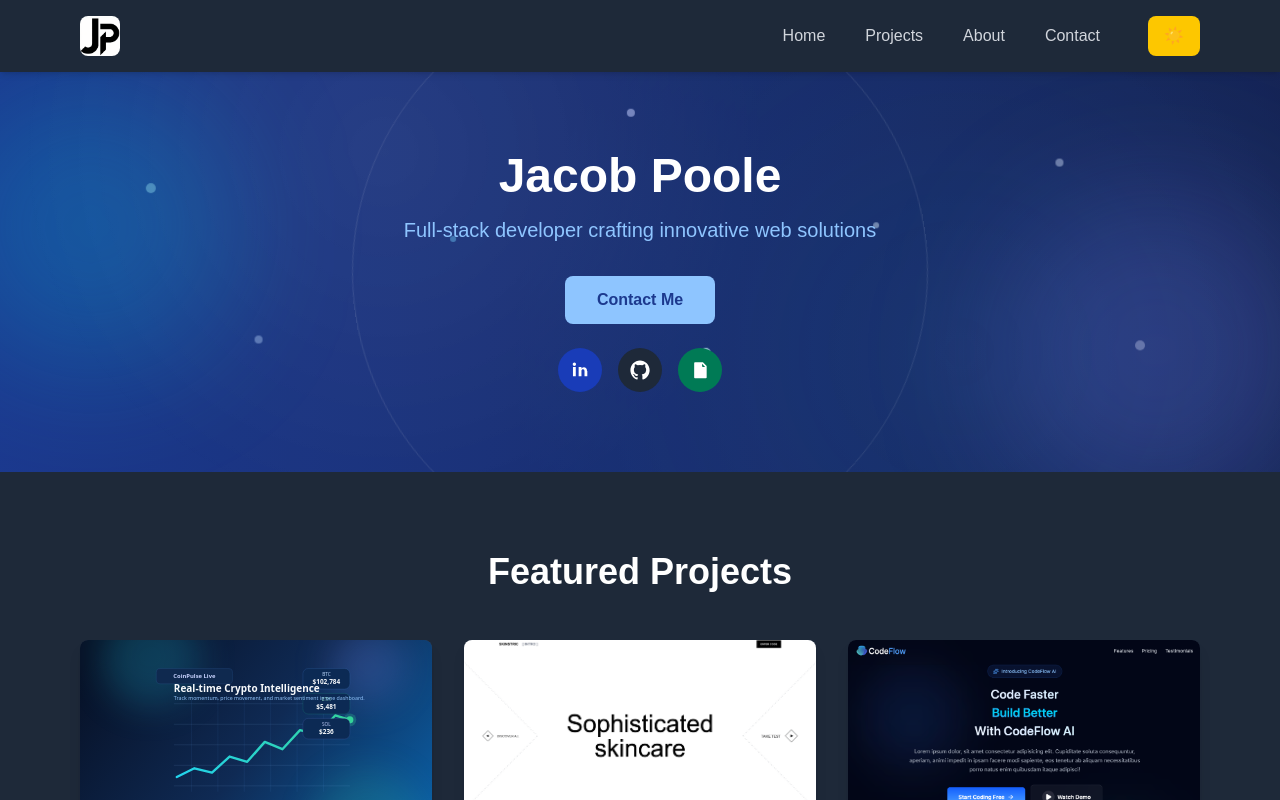
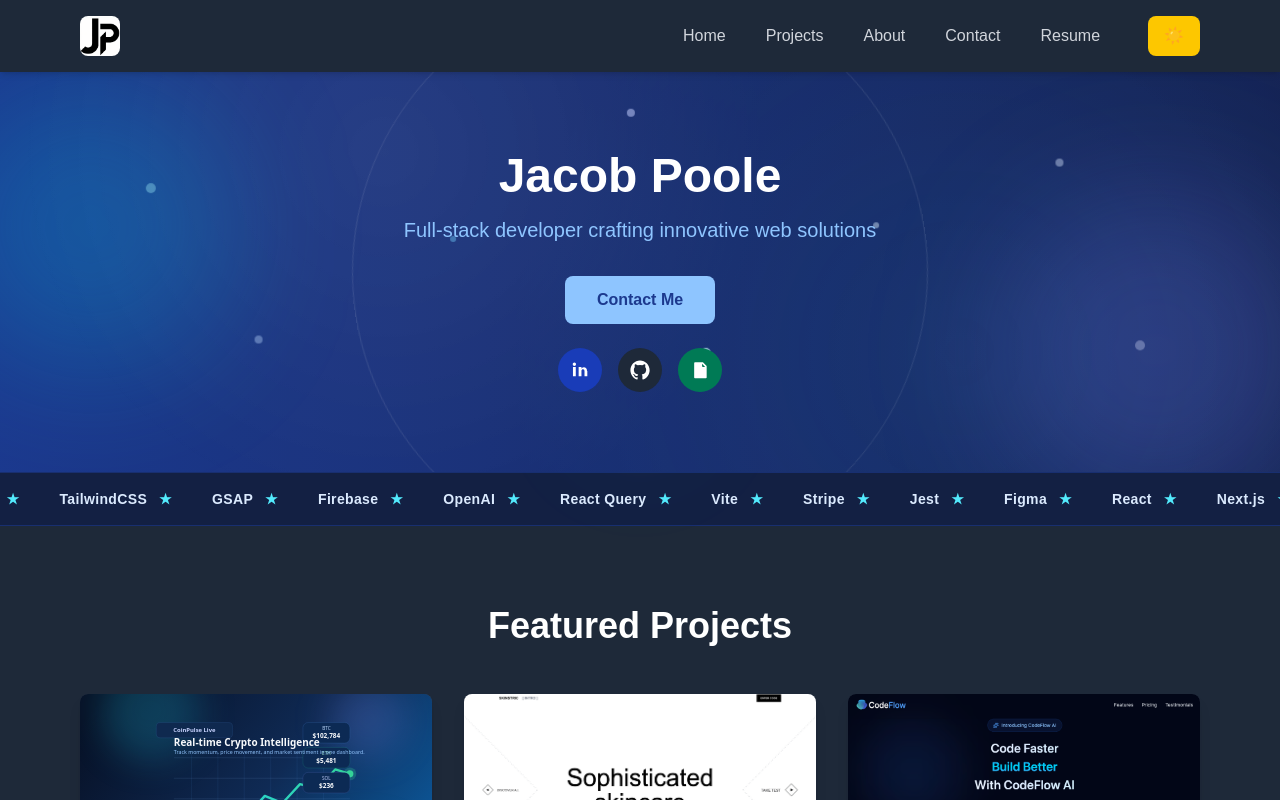
Before and after one commit to JacobPoole84/portfolio, a Next.js app: page / in a window 1280 px wide. Shown: the top 800 px of the page. Built offline with nearby package versions, Linux system fonts and the light colour scheme.

Commit message:
marquee/navlink/blob

```diff
--- a/src/app/page.tsx
+++ b/src/app/page.tsx
@@ -12,6 +12,21 @@ export default function Module5Portfolio() {
   const [submitting, setSubmitting] = useState(false)
   const [submitError, setSubmitError] = useState('')
   const heroRef = useRef<HTMLElement | null>(null)
+  const cursorBlobRef = useRef<HTMLDivElement | null>(null)
+  const items = [
+    ['React', '★'],
+    ['Next.js', '★'],
+    ['TypeScript', '★'],
+    ['TailwindCSS', '★'],
+    ['GSAP', '★'],
+    ['Firebase', '★'],
+    ['OpenAI', '★'],
+    ['React Query', '★'],
+    ['Vite', '★'],
+    ['Stripe', '★'],
+    ['Jest', '★'],
+    ['Figma', '★'],
+  ] as const
 
   useEffect(() => {
     if (!heroRef.current) return
@@ -63,6 +78,35 @@ export default function Module5Portfolio() {
     }, heroRef)
 
     return () => ctx.revert()
+  }, [])
+
+  useEffect(() => {
+    if (!cursorBlobRef.current) return
+
+    const prefersReducedMotion = window.matchMedia('(prefers-reduced-motion: reduce)').matches
+    if (prefersReducedMotion || window.matchMedia('(pointer: coarse)').matches) return
+
+    const blob = cursorBlobRef.current
+    const size = 160
+
+    gsap.set(blob, {
+      x: window.innerWidth / 2 - size / 2,
+      y: window.innerHeight / 2 - size / 2,
+      opacity: 0.18,
+    })
+
+    const moveBlob = (e: MouseEvent) => {
+      gsap.to(blob, {
+        x: e.clientX - size / 2,
+        y: e.clientY - size / 2,
+        duration: 0.55,
+        ease: 'power3.out',
+        overwrite: 'auto',
+      })
+    }
+
+    window.addEventListener('mousemove', moveBlob)
+    return () => window.removeEventListener('mousemove', moveBlob)
   }, [])
 
   const handleNavClick = (e: React.MouseEvent<HTMLAnchorElement>, targetId: string) => {
@@ -135,6 +179,12 @@ export default function Module5Portfolio() {
     <div
       className={`min-h-screen ${isDark ? 'dark bg-gray-900 text-white' : 'bg-white text-gray-900'}`}
     >
+      <div
+        ref={cursorBlobRef}
+        aria-hidden="true"
+        className={`pointer-events-none fixed left-0 top-0 z-0 h-40 w-40 rounded-full blur-3xl transition-colors duration-300 ${isDark ? 'bg-cyan-300/20' : 'bg-blue-400/20'}`}
+      />
+
       <style>{`
         @keyframes fadeIn {
           from {
@@ -142,6 +192,14 @@ export default function Module5Portfolio() {
           }
           to {
             opacity: 1;
+          }
+        }
+        @keyframes marquee {
+          from {
+            transform: translateX(0);
+          }
+          to {
+            transform: translateX(-50%);
           }
         }
         .fade-in {
@@ -201,6 +259,16 @@ export default function Module5Portfolio() {
                   className={`hover:text-blue-600 transition focus:outline-none focus:ring-2 focus:ring-blue-500 rounded px-2 py-1 ${isDark ? 'text-gray-300' : 'text-gray-700'}`}
                 >
                   Contact
+                </a>
+              </li>
+              <li>
+                <a
+                  href="/JacobPooleResume.pdf"
+                  target="_blank"
+                  rel="noopener noreferrer"
+                  className={`hover:text-blue-600 transition focus:outline-none focus:ring-2 focus:ring-blue-500 rounded px-2 py-1 ${isDark ? 'text-gray-300' : 'text-gray-700'}`}
+                >
+                  Resume
                 </a>
               </li>
             </ul>
@@ -298,6 +366,27 @@ export default function Module5Portfolio() {
               </svg>
             </a>
           </div>
+        </div>
+      </section>
+
+      <section
+        aria-label="Technology marquee"
+        className={`w-full overflow-hidden border-y ${isDark ? 'border-blue-900/60 bg-blue-950/60' : 'border-blue-200 bg-blue-50'}`}
+      >
+        <div
+          className="flex w-max items-center py-4"
+          style={{ animation: 'marquee 28s linear infinite' }}
+        >
+          {[...items, ...items].map(([label, symbol], index) => (
+            <span
+              key={`${label}-${index}`}
+              className={`mx-5 inline-flex items-center gap-3 text-sm font-semibold tracking-wide ${isDark ? 'text-blue-100' : 'text-blue-800'}`}
+              aria-hidden={index >= items.length}
+            >
+              <span>{label}</span>
+              <span className={`${isDark ? 'text-cyan-300' : 'text-blue-500'}`}>{symbol}</span>
+            </span>
+          ))}
         </div>
       </section>
 
```
